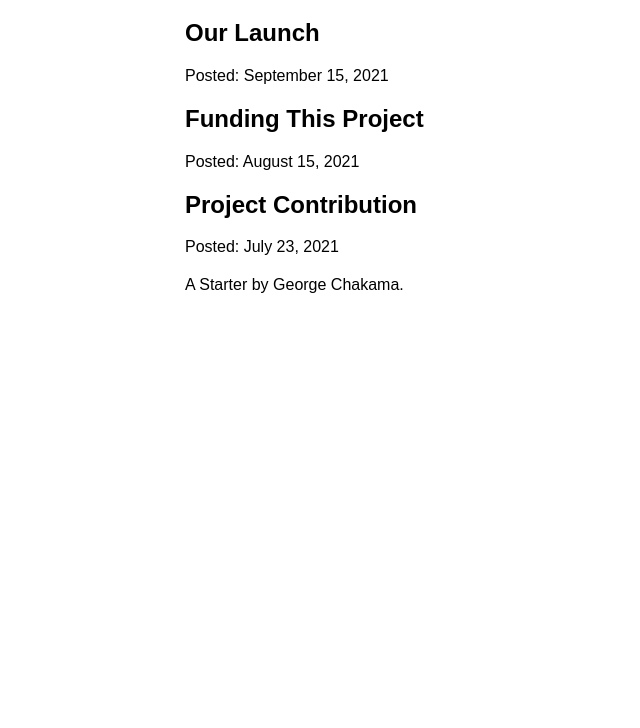
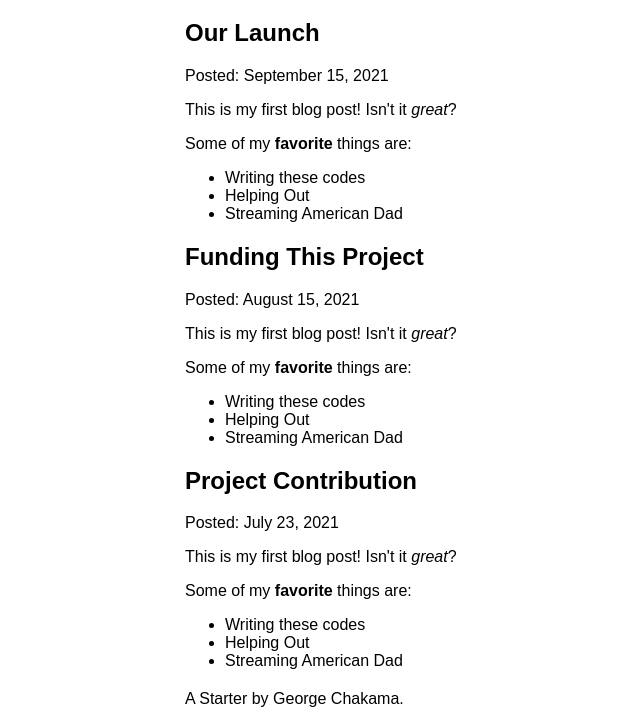
Before and after one commit to gtchakama/blog-starter, a Gatsby site: page /blog in a window 1280 px wide. Shown: the part 157-885 px from the top of the page, without its empty margins (205-845 px from the left). Before the commit the page ends 800 px from the top, so only its background shows below. Built offline with nearby package versions, Linux system fonts and the light colour scheme; Gatsby itself is replaced by a stand-in of ours.

Commit message:
MDXRenderer

```diff
--- a/src/pages/blog.js
+++ b/src/pages/blog.js
@@ -1,5 +1,6 @@
 import * as React from "react";
 import { graphql } from "gatsby";
+import { MDXRenderer } from "gatsby-plugin-mdx";
 import Layout from "../components/layout";
 
 const BlogPage = ({ data }) => {
@@ -14,6 +15,7 @@ const BlogPage = ({ data }) => {
         <article key={node.id}>
           <h2>{node.frontmatter.title}</h2>
           <p>Posted: {node.frontmatter.date}</p>
+          <MDXRenderer>{node.body}</MDXRenderer>
         </article>
       ))}
     </Layout>
```
